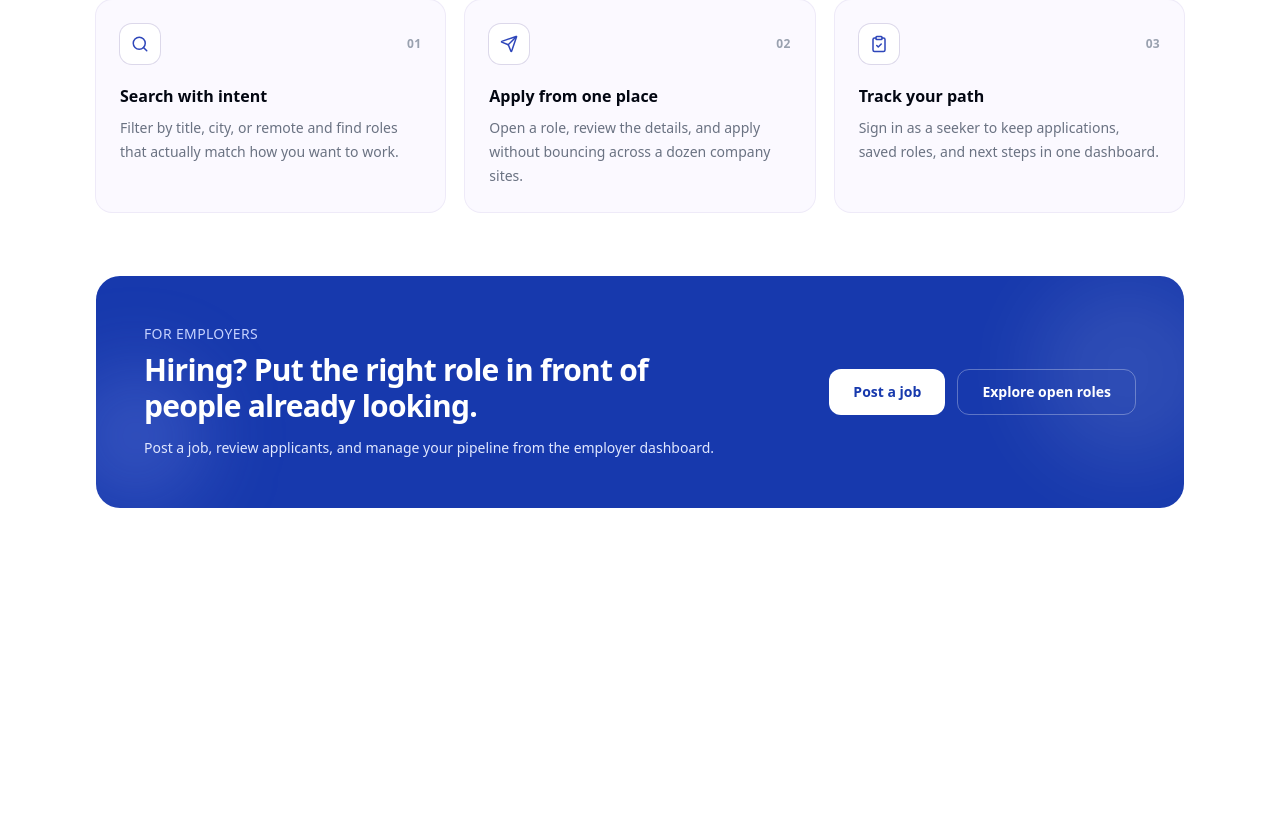
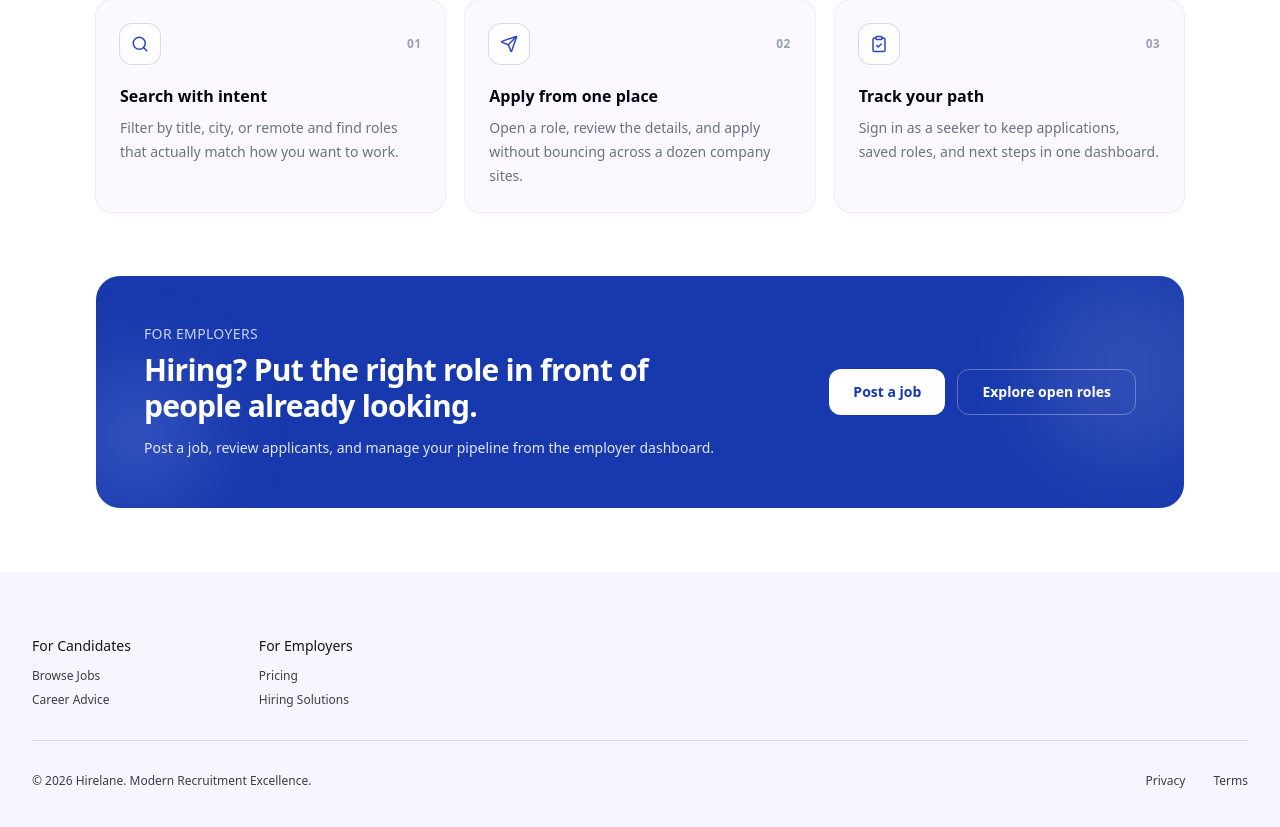
Before and after one commit to krishansah13/HireBro, a Next.js app: page / in a window 1280 px wide. Shown: the part 1232-2059 px from the top of the page. Before the commit the page ends 1804 px from the top, so only its background shows below. Built offline with nearby package versions, Linux system fonts and the light colour scheme; no server answers; the database is empty.

Commit message:
feat: Add PublicLayout and DefaultModal components for improved structure and modal handling in public pages

```diff
--- /dev/null
+++ b/src/app/(public)/@modal/default.tsx
@@ -0,0 +1,3 @@
+export default function DefaultModal() {
+  return null;
+}
--- /dev/null
+++ b/src/app/(public)/layout.tsx
@@ -0,0 +1,17 @@
+import FooterSection from "@/components/FooterSection";
+
+export default function PublicLayout({
+  children,
+  modal,
+}: {
+  children: React.ReactNode;
+  modal: React.ReactNode;
+}) {
+  return (
+    <>
+      {children}
+      {modal}
+      <FooterSection />
+    </>
+  );
+}
```
